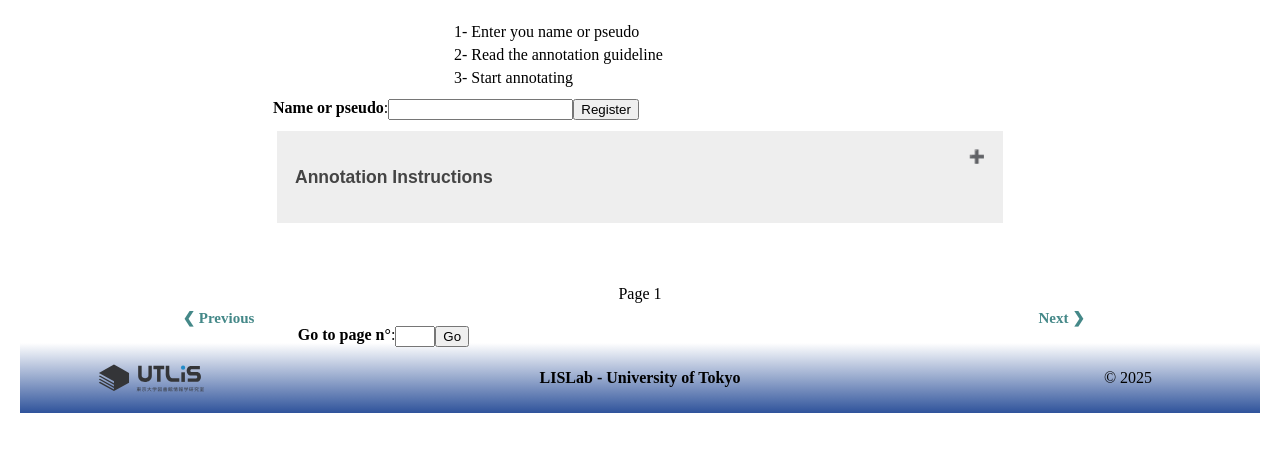
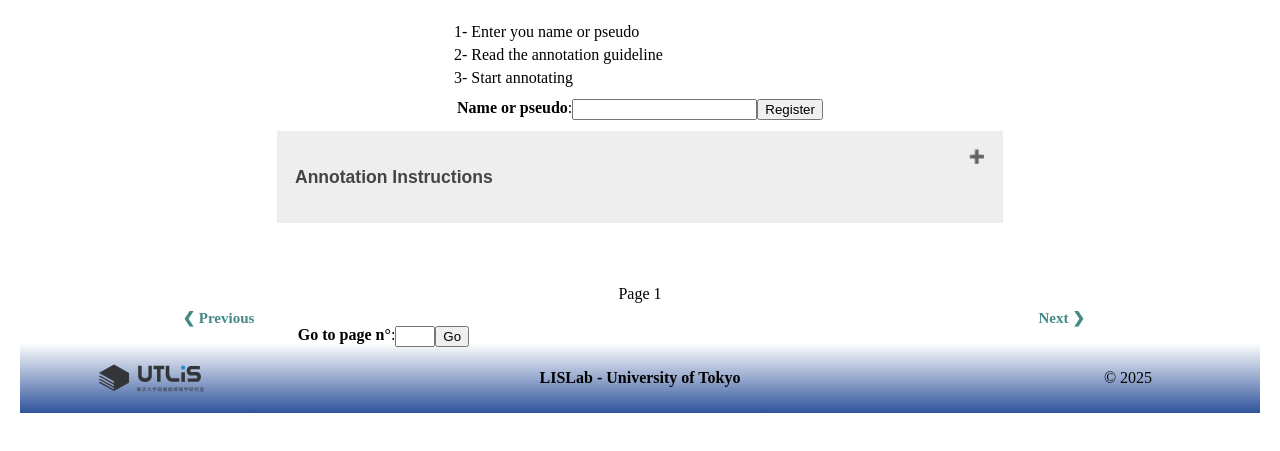
Before and after one commit to AmirHazem/AmirHazem.github.io, a plain HTML site: page index.html in a window 1280 px wide. Shown: the part 139-590 px from the top of the page. Drawn offline with Linux system fonts and the light colour scheme.

Commit message:
Update style_annotation.css

```diff
--- a/style_annotation.css
+++ b/style_annotation.css
@@ -159,7 +159,7 @@ span{
   flex-direction:row;
 }
 
-span #span-login{
+#span-login{
 
   display:flex;
   justify-content: center;
```
